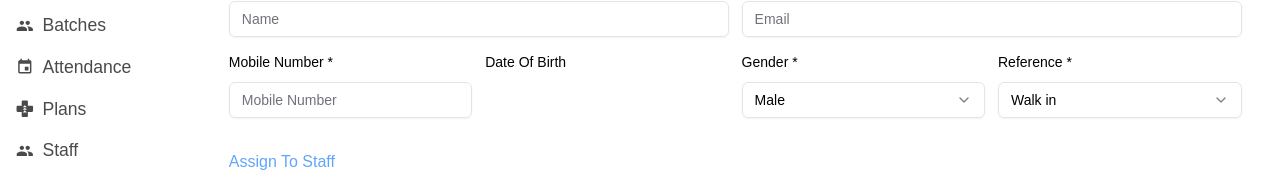
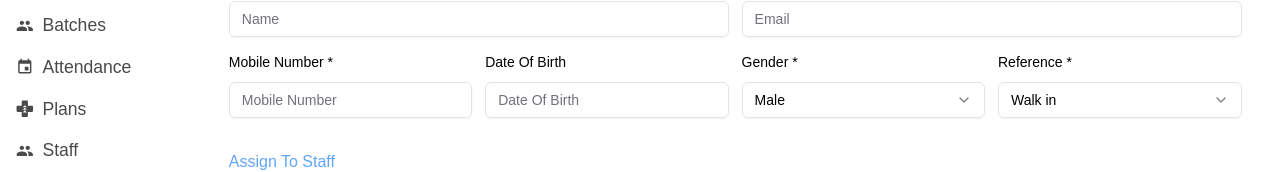
Before and after one commit to bobaderanjit007/stayfit, a Next.js app: page /gym/enquiry/add-new-enquiry in a window 1280 px wide. Shown: the part 216-388 px from the top of the page. Built offline with nearby package versions, Linux system fonts and the light colour scheme.

Commit message:
fix: build error

```diff
--- a/app/(main)/gym/enquiry/add-new-enquiry/page.tsx
+++ b/app/(main)/gym/enquiry/add-new-enquiry/page.tsx
@@ -20,7 +20,6 @@ import {
   FormMessage,
 } from "@/components/ui/form";
 import { Input } from "@/components/ui/input";
-import { Calendar } from "@/components/ui/calendar";
 import {
   Select,
   SelectContent,
@@ -120,22 +119,39 @@ const AddNewEnquiry = () => {
               />
               <FormField
                 control={addEnquiryForm.control}
+                name="mobileNumber"
+                render={({ field }) => (
+                  <FormItem>
+                    <FormLabel>Date Of Birth</FormLabel>
+                    <FormControl>
+                      <Input
+                        autoComplete="off"
+                        placeholder="Date Of Birth"
+                        {...field}
+                      />
+                    </FormControl>
+                    <FormMessage />
+                  </FormItem>
+                )}
+              />
+              {/* <FormField
+                control={addEnquiryForm.control}
                 name="dateOfBirth"
                 render={({ field }) => (
                   <FormItem>
                     <FormLabel>Date Of Birth</FormLabel>
                     <FormControl>
-                      {/* <Calendar
+                      <Calendar
                         mode="single"
                         selected={field.value}
                         onSelect={(date) => field.onChange(date)}
                         className="rounded-md border"
-                      /> */}
+                      />
                     </FormControl>
                     <FormMessage />
                   </FormItem>
                 )}
-              />
+              /> */}
               <FormField
                 control={addEnquiryForm.control}
                 name="gender"
--- a/app/(main)/gym/enquiry/columns.tsx
+++ b/app/(main)/gym/enquiry/columns.tsx
@@ -2,7 +2,7 @@
 
 import React from "react";
 import { ColumnDef } from "@tanstack/react-table";
-import { MoreHorizontal, Router } from "lucide-react";
+import { MoreHorizontal } from "lucide-react";
 import { ArrowUpDown } from "lucide-react";
 
 import { Button } from "@/components/ui/button";
@@ -15,7 +15,7 @@ import {
   DropdownMenuSeparator,
   DropdownMenuTrigger,
 } from "@/components/ui/dropdown-menu";
-import { useRouter } from "next/navigation";
+import Link from "next/link";
 
 export type Enquiry = {
   id: string;
@@ -55,7 +55,6 @@ export const columns: ColumnDef<Enquiry>[] = [
     ),
     cell: ({ row }) => {
       const payment = row.original;
-      const router = useRouter();
       return (
         <React.Fragment>
           <Checkbox
@@ -78,10 +77,10 @@ export const columns: ColumnDef<Enquiry>[] = [
               >
                 Follow up
               </DropdownMenuItem>
-              <DropdownMenuItem
-                onClick={() => router.push("/gym/members/add-new-member")}
-              >
-                Convert to member
+              <DropdownMenuItem>
+                <Link href="/gym/members/add-new-member">
+                  Convert to member
+                </Link>
               </DropdownMenuItem>
               <DropdownMenuItem>Close enquiry</DropdownMenuItem>
             </DropdownMenuContent>
--- a/components/ui/calendar.tsx
+++ b/components/ui/calendar.tsx
@@ -1,13 +1,13 @@
-"use client"
+"use client";
 
-import * as React from "react"
-import { ChevronLeft, ChevronRight } from "lucide-react"
-import { DayPicker } from "react-day-picker"
+import * as React from "react";
+// import { ChevronLeft, ChevronRight } from "lucide-react";
+import { DayPicker } from "react-day-picker";
 
-import { cn } from "@/lib/utils"
-import { buttonVariants } from "@/components/ui/button"
+import { cn } from "@/lib/utils";
+import { buttonVariants } from "@/components/ui/button";
 
-export type CalendarProps = React.ComponentProps<typeof DayPicker>
+export type CalendarProps = React.ComponentProps<typeof DayPicker>;
 
 function Calendar({
   className,
@@ -59,14 +59,14 @@ function Calendar({
         day_hidden: "invisible",
         ...classNames,
       }}
-      components={{
-        IconLeft: ({ ...props }) => <ChevronLeft className="h-4 w-4" />,
-        IconRight: ({ ...props }) => <ChevronRight className="h-4 w-4" />,
-      }}
+      // components={{
+      //   IconLeft: ({ ...props }) => <ChevronLeft className="h-4 w-4" />,
+      //   IconRight: ({ ...props }) => <ChevronRight className="h-4 w-4" />,
+      // }}
       {...props}
     />
-  )
+  );
 }
-Calendar.displayName = "Calendar"
+Calendar.displayName = "Calendar";
 
-export { Calendar }
+export { Calendar };
```
